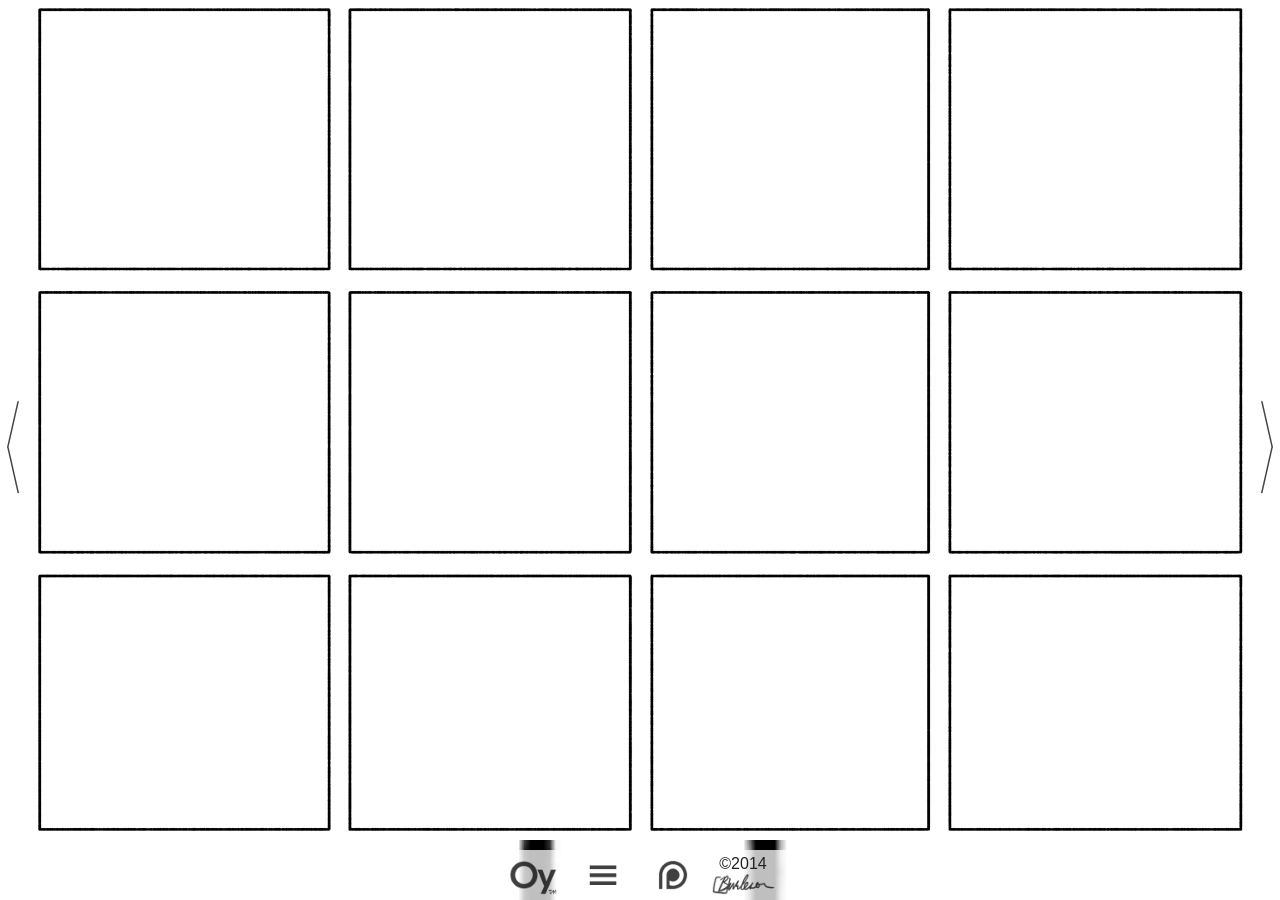
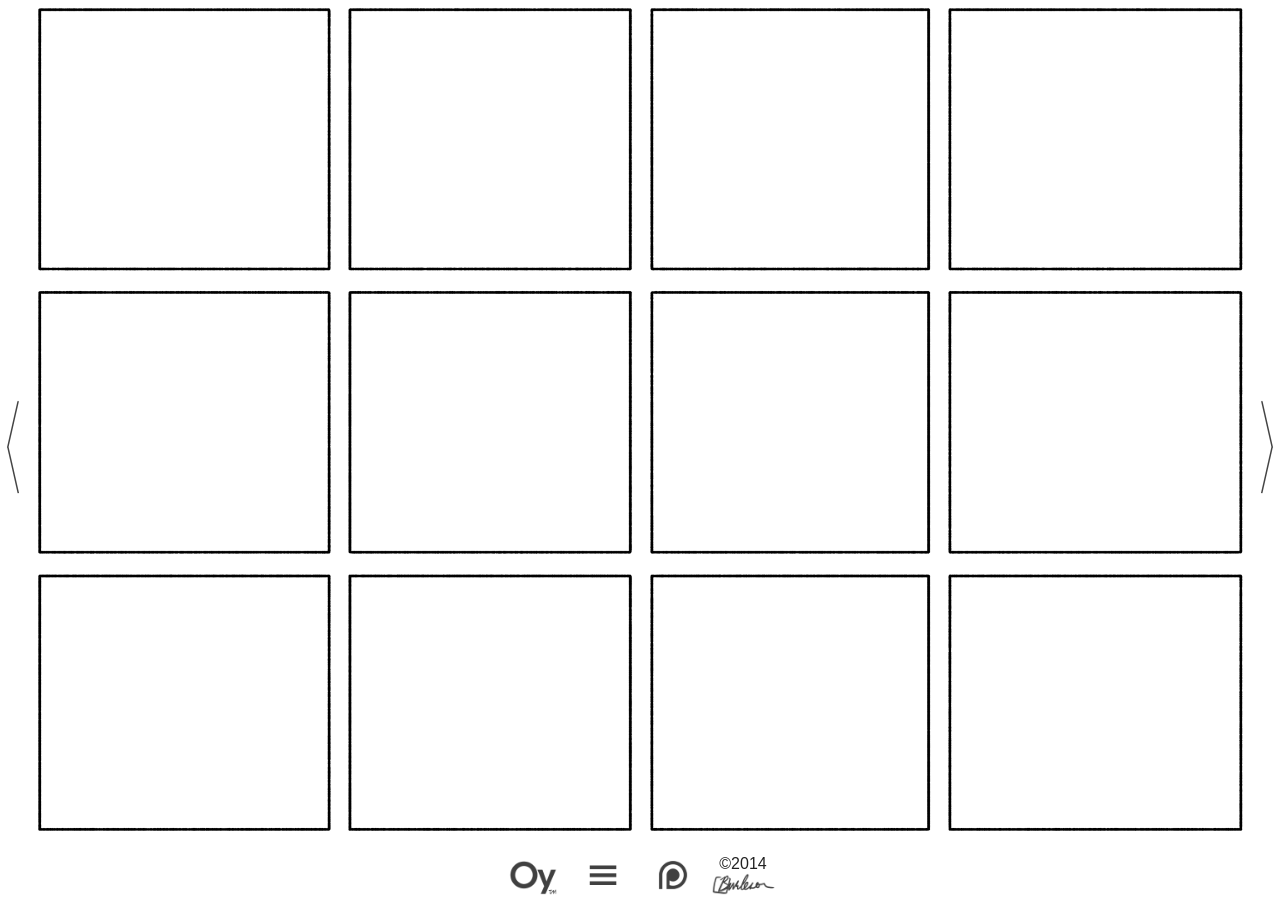
Before and after one commit to oycomics/oycomics.github.io, a Jekyll site: the page built from _posts/2014-05-07-sundy-test-2.md, in a window 1280 px wide. Built offline with Jekyll 4.4.1, drawn with Linux system fonts in a browser that asks for light colours; Markdown is read by kramdown in place of the engine named in the settings.

Commit message:
Update 2014-05-07-sundy-test-2.md

```diff
--- a/_posts/2014-05-07-sundy-test-2.md
+++ b/_posts/2014-05-07-sundy-test-2.md
@@ -5,4 +5,3 @@
 image: "2014-05-08.png"
 ---
 ![ALT TEXT]({{ site.url }}/comics/2014-05-08.png)
-<style>html {background-image: url({{ site.url }}/comics/2014-05-08.png);}</style>
```
